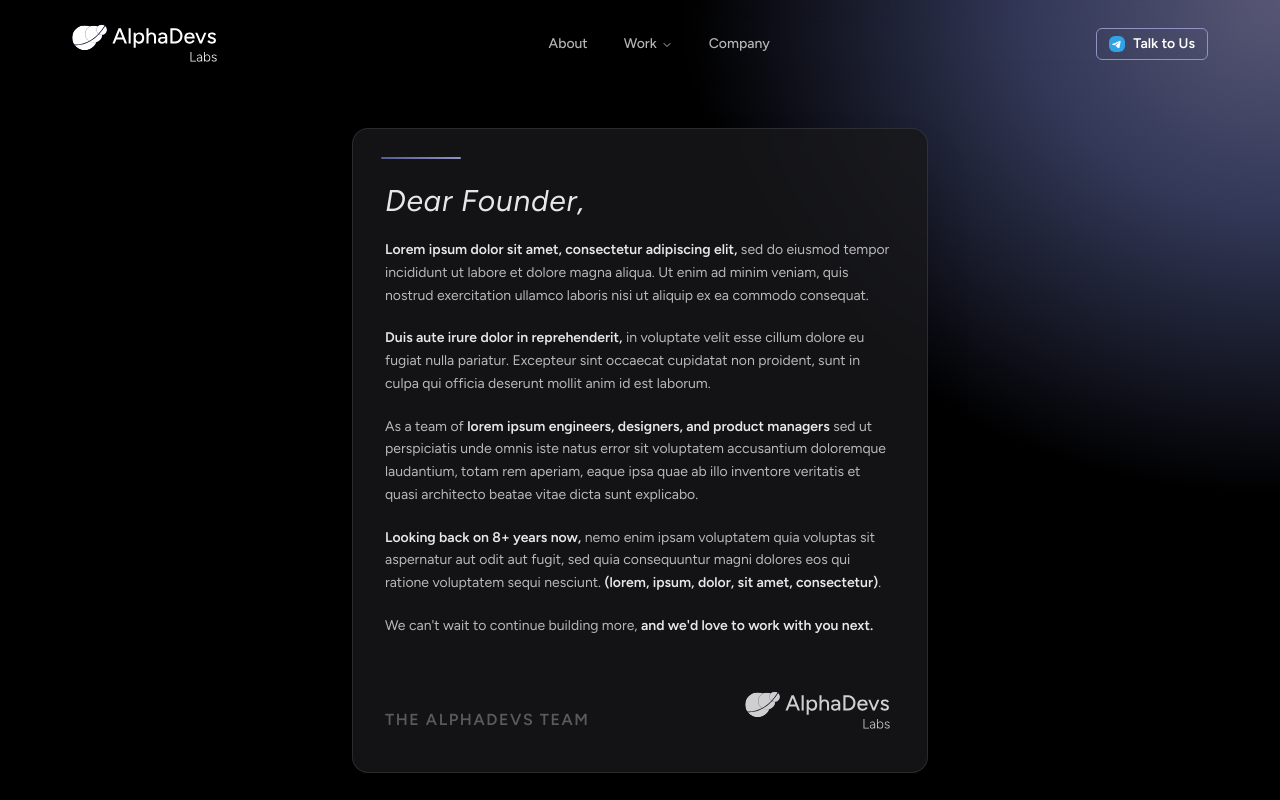
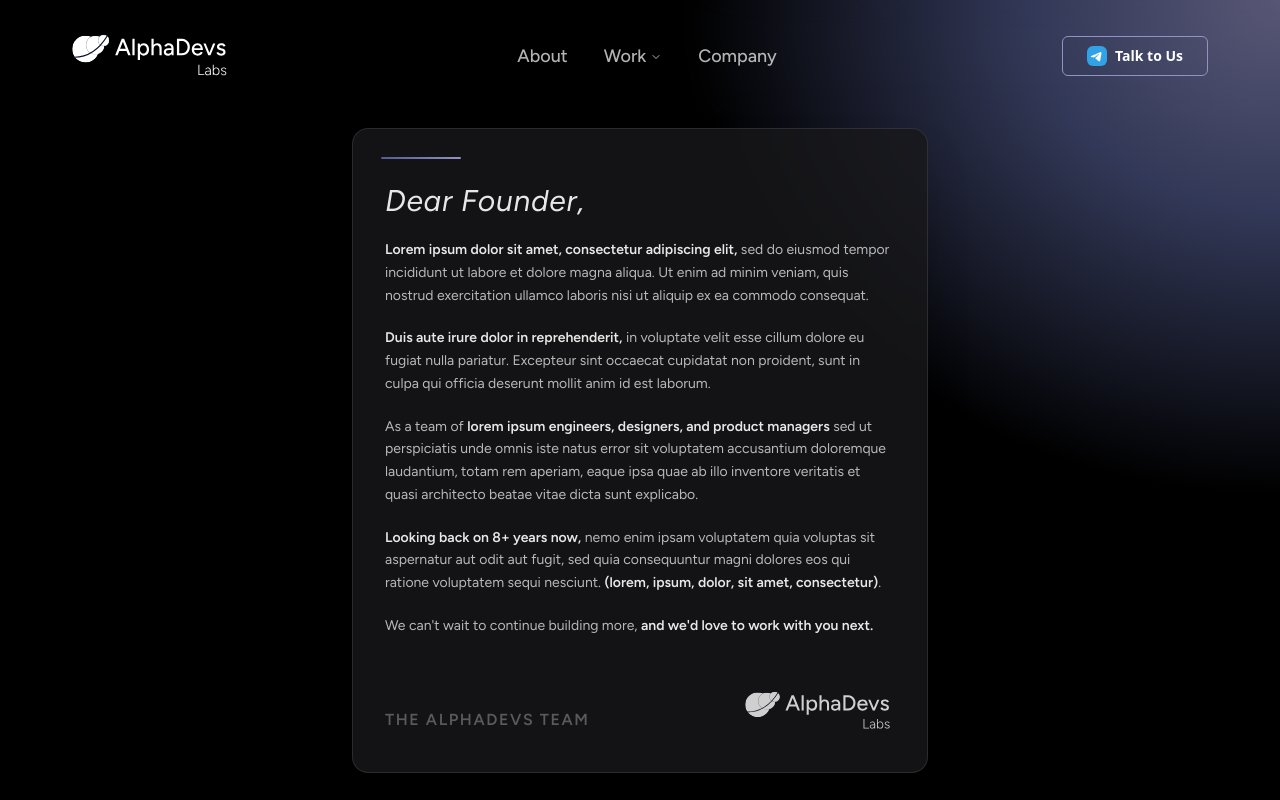
Before and after one commit to 0xyshv/alphadevs, a Next.js app: page /about in a window 1280 px wide. Shown: the top 800 px of the page. Built offline with nearby package versions, Linux system fonts and the light colour scheme.

Commit message:
chore: sync

```diff
--- a/components/Navbar.tsx
+++ b/components/Navbar.tsx
@@ -18,10 +18,10 @@ import { workItems } from "@/constants/navbar";
 export default function Navbar() {
   return (
     <header className="fixed top-0 left-0 right-0 z-50  backdrop-blur-md">
-      <div className="max-w-6xl mx-auto px-2 h-16 my-3 flex items-center justify-between">
+      <div className="max-w-6xl mx-auto px-2 h-16 my-6 flex items-center justify-between">
         {/* Logo */}
         <Link href="/" className="flex items-center">
-          <Image src="/alphadevs_logo.svg" alt="AlphaDevs Labs" width={150} height={100} priority />
+          <Image src="/alphadevs_logo.svg" alt="AlphaDevs Labs" width={160} height={100} priority />
         </Link>
 
         {/* Nav links */}
@@ -31,7 +31,7 @@ export default function Navbar() {
               <NavigationMenuLink asChild className="hover:bg-transparent focus:bg-transparent">
                 <Link
                   href="/about"
-                  className="font-figtree px-4 py-2 text-sm font-medium text-white/70 hover:text-white hover:drop-shadow-[0_0_8px_rgba(255,255,255,0.8)] transition-all"
+                  className="font-figtree px-4 py-2 text-lg font-medium text-white/70 hover:text-white hover:drop-shadow-[0_0_8px_rgba(255,255,255,0.8)] transition-all"
                 >
                   About
                 </Link>
@@ -39,7 +39,7 @@ export default function Navbar() {
             </NavigationMenuItem>
 
             <NavigationMenuItem>
-              <NavigationMenuTrigger className="font-figtree bg-transparent text-white/70 hover:text-white hover:drop-shadow-[0_0_8px_rgba(255,255,255,0.8)] hover:bg-transparent focus:bg-transparent data-active:bg-transparent data-[state=open]:bg-transparent data-[state=open]:hover:bg-transparent data-[state=open]:focus:bg-transparent px-4 py-2 text-sm font-medium transition-all">
+              <NavigationMenuTrigger className="font-figtree bg-transparent text-white/70 hover:text-white hover:drop-shadow-[0_0_8px_rgba(255,255,255,0.8)] hover:bg-transparent focus:bg-transparent data-active:bg-transparent data-[state=open]:bg-transparent data-[state=open]:hover:bg-transparent data-[state=open]:focus:bg-transparent px-4 py-2 text-lg font-medium transition-all">
                 Work
               </NavigationMenuTrigger>
               <NavigationMenuContent>
@@ -64,7 +64,7 @@ export default function Navbar() {
               <NavigationMenuLink asChild className="hover:bg-transparent focus:bg-transparent">
                 <Link
                   href="/company"
-                  className="font-figtree px-4 py-2 text-sm font-medium text-white/70 hover:text-white hover:drop-shadow-[0_0_8px_rgba(255,255,255,0.8)] transition-all"
+                  className="font-figtree px-4 py-2 text-lg font-medium text-white/70 hover:text-white hover:drop-shadow-[0_0_8px_rgba(255,255,255,0.8)] transition-all"
                 >
                   Company
                 </Link>
@@ -74,9 +74,9 @@ export default function Navbar() {
         </NavigationMenu>
 
         {/* CTA */}
-        <Button asChild size="sm" className="font-figtree font-semibold gap-2 bg-transparent text-white border border-primary transition-all duration-300 hover:bg-primary/25 hover:backdrop-blur-sm hover:shadow-[0_0_12px_2px_hsl(var(--primary)/0.25)]">
+        <Button asChild size="lg" className="font-figtree font-semibold gap-2 bg-transparent text-white font-lg border border-primary transition-all duration-300 hover:bg-primary/25 hover:backdrop-blur-sm hover:shadow-[0_0_12px_2px_hsl(var(--primary)/0.25)]">
           <a href="https://t.me/AlphaDevsOfficial" target="_blank" rel="noopener noreferrer">
-            <Image src="/assets/tg.svg" alt="Telegram" width={16} height={16} className="rounded-md" />
+            <Image src="/assets/tg.svg" alt="Telegram" width={20} height={20} className="rounded-md" />
             Talk to Us
           </a>
         </Button>
--- a/components/ui/navigation-menu.tsx
+++ b/components/ui/navigation-menu.tsx
@@ -129,7 +129,7 @@ function NavigationMenuLink({
     <NavigationMenuPrimitive.Link
       data-slot="navigation-menu-link"
       className={cn(
-        "data-[active=true]:focus:bg-accent data-[active=true]:hover:bg-accent data-[active=true]:bg-accent/50 data-[active=true]:text-accent-foreground hover:bg-accent hover:text-accent-foreground focus:bg-accent focus:text-accent-foreground focus-visible:ring-ring/50 [&_svg:not([class*='text-'])]:text-muted-foreground flex flex-col gap-1 rounded-sm p-2 text-sm transition-all outline-none focus-visible:ring-[3px] focus-visible:outline-1 [&_svg:not([class*='size-'])]:size-4",
+        "data-[active=true]:focus:bg-accent data-[active=true]:hover:bg-accent data-[active=true]:bg-accent/50 data-[active=true]:text-accent-foreground hover:bg-accent hover:text-accent-foreground focus:bg-accent focus:text-accent-foreground focus-visible:ring-ring/50 [&_svg:not([class*='text-'])]:text-muted-foreground flex flex-col gap-1 rounded-sm p-2 text-lg transition-all outline-none focus-visible:ring-[3px] focus-visible:outline-1 [&_svg:not([class*='size-'])]:size-4",
         className
       )}
       {...props}
--- a/constants/footer.ts
+++ b/constants/footer.ts
@@ -1,5 +1,5 @@
 export const FOOTER_TAGLINE =
-  "We ship digital products at startup speed — from idea to launch.";
+  "We ship digital products at startup speed, from idea to launch.";
 
 export const LINKS = [
   { label: "About", href: "/about" },
```
